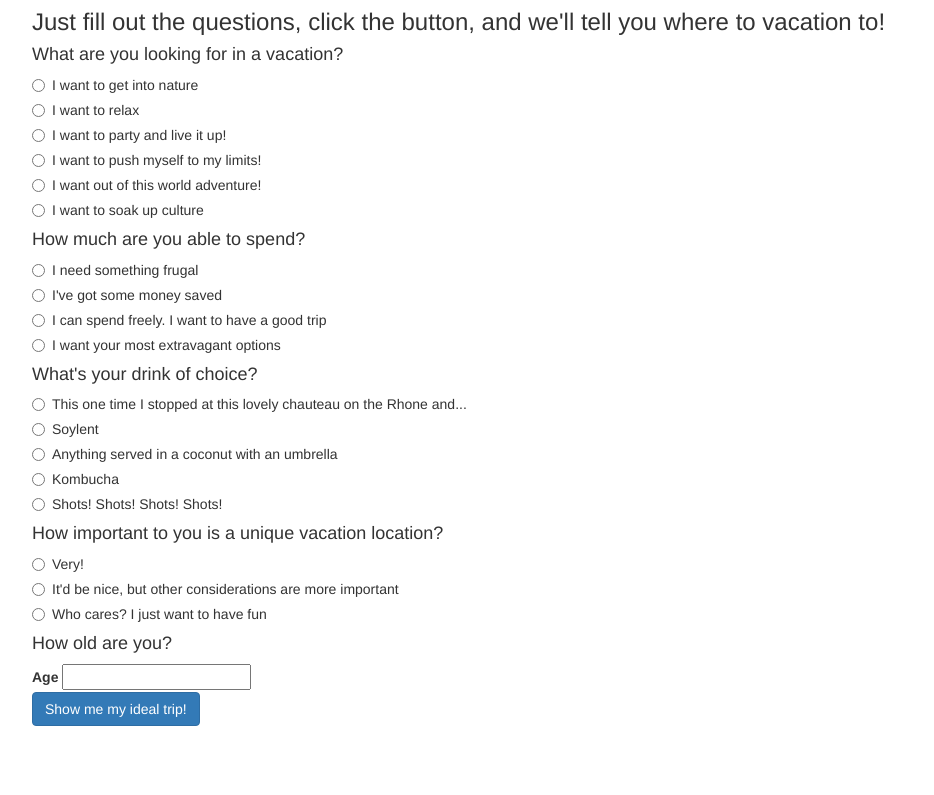
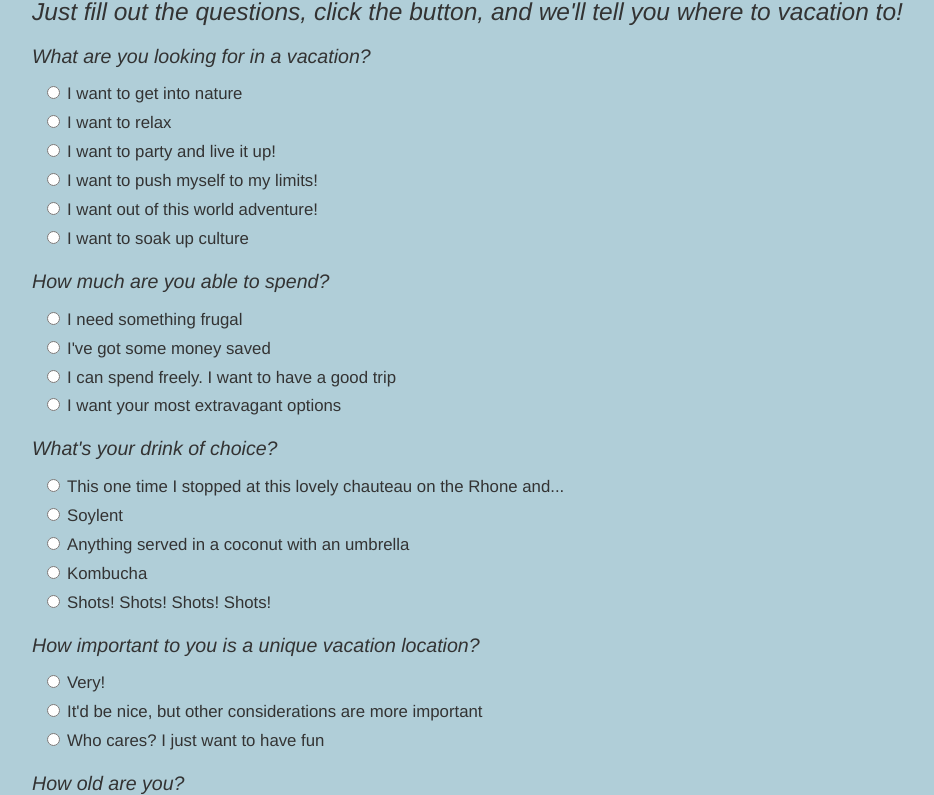
Before and after one commit to ALawley/epicodus-intro-wk2-review, a plain HTML site: page index.html in a window 1280 px wide. Shown: the part 71-866 px from the top of the page, without its empty margins (38-972 px from the left). Before the commit the page ends 800 px from the top, so only its background shows below. Drawn offline with Linux system fonts and the light colour scheme.

Commit message:
style page

```diff
--- a/css/styles.css
+++ b/css/styles.css
@@ -1,3 +1,51 @@
 .results, .pct, .florence, .vegas, .fiji, .mars, .minor {
   display: none;
 }
+
+body {
+  background-color: #B0CED8;
+  text-align: justify;
+}
+
+img {
+  width: 75%
+  height: auto;
+}
+
+button {
+  margin: 10px;
+}
+
+label {
+  font-size: 1.2em;
+}
+
+.radio label {
+  margin-left: 15px;
+}
+
+h4 {
+  font-style: italic;
+  font-size: 1.75em;
+}
+
+h3 {
+  font-size: 1.8em;
+  font-weight: bolder;
+}
+
+p {
+  width: 70%;
+  font-size: 1.2em;
+}
+
+h5 {
+  font-style: italic;
+  font-size: 1.4em;
+  margin-top: 20px;
+  margin-bottom: 15px;
+}
+
+hr {
+  border: 1px solid black;
+}
--- a/index.html
+++ b/index.html
@@ -11,9 +11,9 @@
     <div class="container">
       <div class="qpage">
         <h1>Welcome to our easy vacation guide!</h1>
-        <h3>Just fill out the questions, click the button, and we'll tell you where to vacation to!</h3>
+        <h4>Just fill out the questions, click the button, and we'll tell you where to vacation to!</h4>
         <form id="vacqs">
-          <h4>What are you looking for in a vacation?</h4>
+          <h5>What are you looking for in a vacation?</h5>
           <div id="qgoals">
             <div class="radio" >
               <label>
@@ -52,7 +52,7 @@
               </label>
             </div>
           </div>
-          <h4>How much are you able to spend?</h4>
+          <h5>How much are you able to spend?</h5>
           <div id="qspend">
             <div class="radio" >
               <label>
@@ -79,7 +79,7 @@
               </label>
             </div>
           </div>
-          <h4>What's your drink of choice?</h4>
+          <h5>What's your drink of choice?</h5>
           <div id="qdrink">
             <div class="radio" >
               <label>
@@ -112,7 +112,7 @@
               </label>
             </div>
           </div>
-          <h4>How important to you is a unique vacation location?</h4>
+          <h5>How important to you is a unique vacation location?</h5>
           <div id="qunique">
             <div class="radio" >
               <label>
@@ -134,23 +134,24 @@
             </div>
           </div>
           <div class="qage">
-            <h4>How old are you?</h4>
-            <label for="age">Age</label>
+            <h5>How old are you?</h5>
+            <label for="age">Age:</label>
             <input id="age" type="number">
           </div>
-          <button type="submit" class=" btn btn-primary">Show me my ideal trip!</button>
+          <button type="submit" class="btn btn-primary">Show me my ideal trip!</button>
         </form>
       </div>
       <div class="results">
         <div class="pct">
           <img src="img/pct.jpg" alt="An image of the Pacific Crest Trail">
           <h3>You're bound for the Pacific Crest Trail!</h3>
+          <hr>
           <p>Set in the scenic Sierra Nevada and Cascade mountain regions, the Pacific Crest trail encompasses 2,663 miles of gorgeous hiking and scenic views. We hope you have plenty of dedication, as it usually takes about four to six months to hike.</p>
         </div>
         <div class="florence">
           <img src="img/Florence.jpg" alt="An image of Florence at sunset">
           <h3>You're bound for Florence!</h3>
-          <p>One of the foremost cities of the Italian Renaissance, the city is awash with history and culture. Musuems, art galleries and architecture are abundant, and its setting in the hills of Tuscany means wonderful food and wine is always nearby.</p>
+          <p>One of the foremost cities of the Italian Renaissance, the city is awash with history and culture. Musuems, art galleries and architecture are abundant, and its setting in the hills of Tuscany means wonderful food and wine are always nearby.</p>
         </div>
         <div class="vegas">
           <img src="img/vegas.jpg" alt="An image of Las Vegas">
@@ -168,7 +169,7 @@
           <p>Our most ambitious travel package for the tourist with both unlimited means and a thirst for adventure, we're now taking sign-ups for manned shuttles to Mars, beginning in 2024. Vacation packages start in the low seven figures, with luxury packages available for those extra precious inches of sleeping chamber space. This is one vaction we guarantee that jerk from sales who stole your parking spot last week won't be able to top!</p>
         </div>
         <div class="minor">
-          <h4>We're sorry, but we're only able to recommend vacations to adults. Leave the vacation planning to your parents.</h4>
+          <h5>We're sorry, but we're only able to recommend vacations to adults. Leave the vacation planning to your parents.</h5>
         </div>
       </div>
     </div>
```
